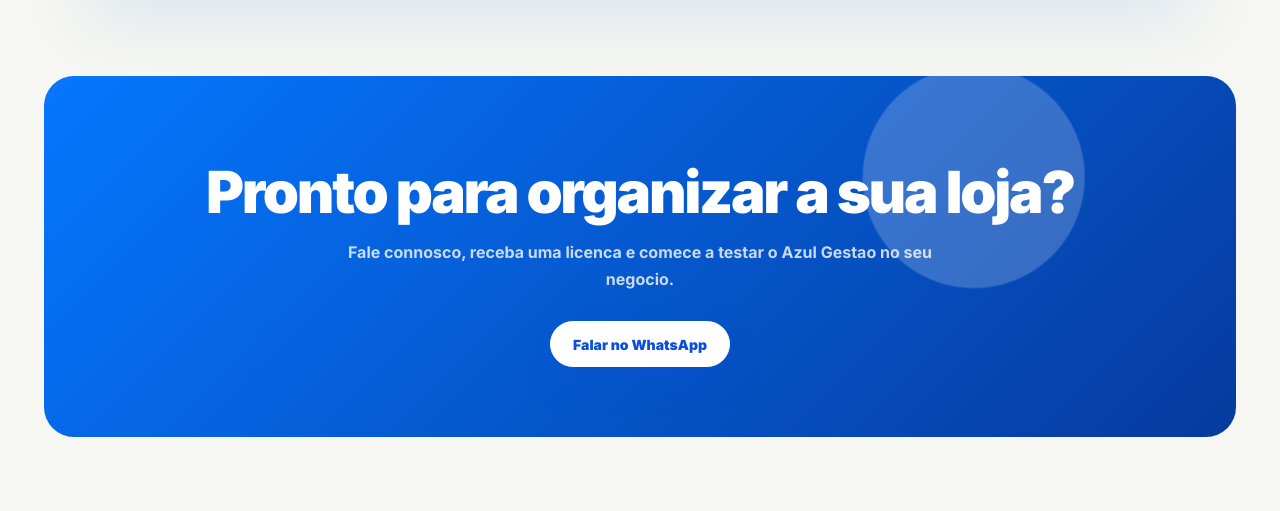
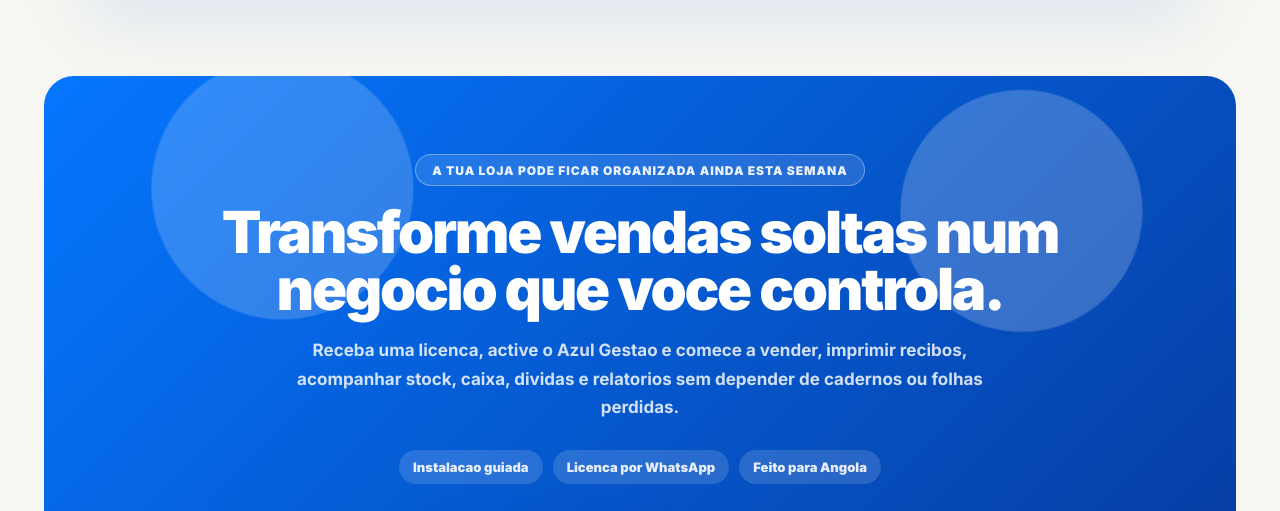
Before and after one commit to Goldendesignn/Azul_Gestao_landing_page, a website: page index.html in a window 1280 px wide. Shown: the part 6538-7049 px from the top of the page. Drawn offline with Linux system fonts and the light colour scheme.

Commit message:
Strengthen final CTA

```diff
--- a/index.html
+++ b/index.html
@@ -323,9 +323,18 @@
     </section>
 
     <section class="cta" id="contacto">
-      <h2>Pronto para organizar a sua loja?</h2>
-      <p>Fale connosco, receba uma licenca e comece a testar o Azul Gestao no seu negocio.</p>
-      <a class="btn btn-light" href="https://wa.me/244921033851?text=Ola%2C%20quero%20saber%20mais%20sobre%20o%20Azul%20Gestao">Falar no WhatsApp</a>
+      <span class="cta-kicker">A tua loja pode ficar organizada ainda esta semana</span>
+      <h2>Transforme vendas soltas num negocio que voce controla.</h2>
+      <p>Receba uma licenca, active o Azul Gestao e comece a vender, imprimir recibos, acompanhar stock, caixa, dividas e relatorios sem depender de cadernos ou folhas perdidas.</p>
+      <div class="cta-proof">
+        <span>Instalacao guiada</span>
+        <span>Licenca por WhatsApp</span>
+        <span>Feito para Angola</span>
+      </div>
+      <div class="cta-actions">
+        <a class="btn btn-light" href="https://wa.me/244921033851?text=Ola%2C%20quero%20activar%20o%20Azul%20Gestao%20para%20a%20minha%20loja">Quero activar a minha loja</a>
+        <a class="btn btn-outline-light" href="#precos">Comparar planos</a>
+      </div>
     </section>
   </main>
 
--- a/styles.css
+++ b/styles.css
@@ -146,6 +146,13 @@
   background: #fff;
   color: var(--blue);
   border-color: #fff;
+}
+
+.btn-outline-light {
+  background: rgba(255,255,255,.12);
+  color: #fff;
+  border-color: rgba(255,255,255,.42);
+  box-shadow: none;
 }
 
 .btn-full {
@@ -893,21 +900,68 @@
 
 .cta {
   margin: 0 -40px 72px;
-  padding: 70px 40px;
+  padding: 78px 40px;
   border-radius: 30px;
   text-align: center;
   color: #fff;
   background:
-    radial-gradient(circle at 78% 28%, rgba(255,255,255,.2) 0 110px, transparent 112px),
+    radial-gradient(circle at 20% 20%, rgba(255,255,255,.18) 0 130px, transparent 132px),
+    radial-gradient(circle at 82% 24%, rgba(255,255,255,.2) 0 120px, transparent 122px),
     linear-gradient(135deg, #0577ff, #063a9e);
 }
 
+.cta-kicker {
+  display: inline-flex;
+  align-items: center;
+  min-height: 32px;
+  padding: 0 16px;
+  border: 1px solid rgba(255,255,255,.34);
+  border-radius: 999px;
+  background: rgba(255,255,255,.12);
+  color: rgba(255,255,255,.9);
+  font-size: 12px;
+  font-weight: 900;
+  letter-spacing: .08em;
+  text-transform: uppercase;
+}
+
+.cta h2 {
+  max-width: 880px;
+  margin-left: auto;
+  margin-right: auto;
+}
+
 .cta p {
-  max-width: 620px;
+  max-width: 740px;
   margin: 0 auto 28px;
-  color: rgba(255,255,255,.78);
+  color: rgba(255,255,255,.82);
   line-height: 1.7;
-  font-weight: 650;
+  font-size: 17px;
+  font-weight: 700;
+}
+
+.cta-proof {
+  display: flex;
+  flex-wrap: wrap;
+  justify-content: center;
+  gap: 10px;
+  margin: 0 auto 30px;
+}
+
+.cta-proof span {
+  padding: 9px 14px;
+  border-radius: 999px;
+  background: rgba(255,255,255,.14);
+  color: rgba(255,255,255,.88);
+  font-size: 13px;
+  font-weight: 900;
+}
+
+.cta-actions {
+  display: flex;
+  justify-content: center;
+  gap: 14px;
+  flex-wrap: wrap;
 }
 
 .footer {
```
